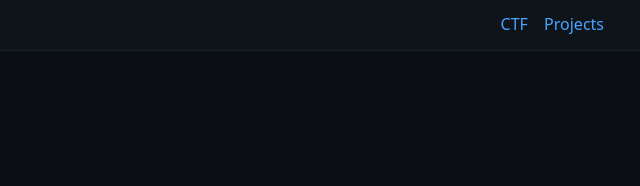
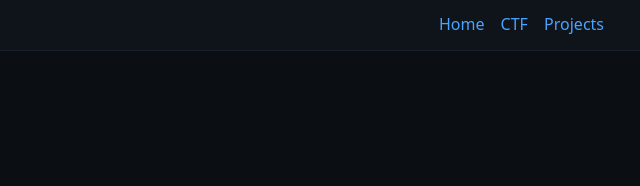
Before and after one commit to Ekewe/ekewe.github.io, a plain HTML site: page ctf/nimrod.html in a window 1280 px wide. Shown: the top 186 px of the page, 640-1280 px from the left. Drawn offline with nearby package versions, Linux system fonts and the light colour scheme.

Commit message:
adding home link

```diff
--- a/ctf/nimrod.html
+++ b/ctf/nimrod.html
@@ -20,6 +20,7 @@
 <nav>
   <div><a href="/">Ek-sec</a></div>
   <div class="links">
+    <a href="/">Home</a>
     <a href="/ctf/">CTF</a>
     <a href="/projects/">Projects</a>
   </div>
```
Also changed, not shown: projects/proxmox-lab.html (+1 -0 lines), projects/wazuh_installation.html (+1 -0 lines).
